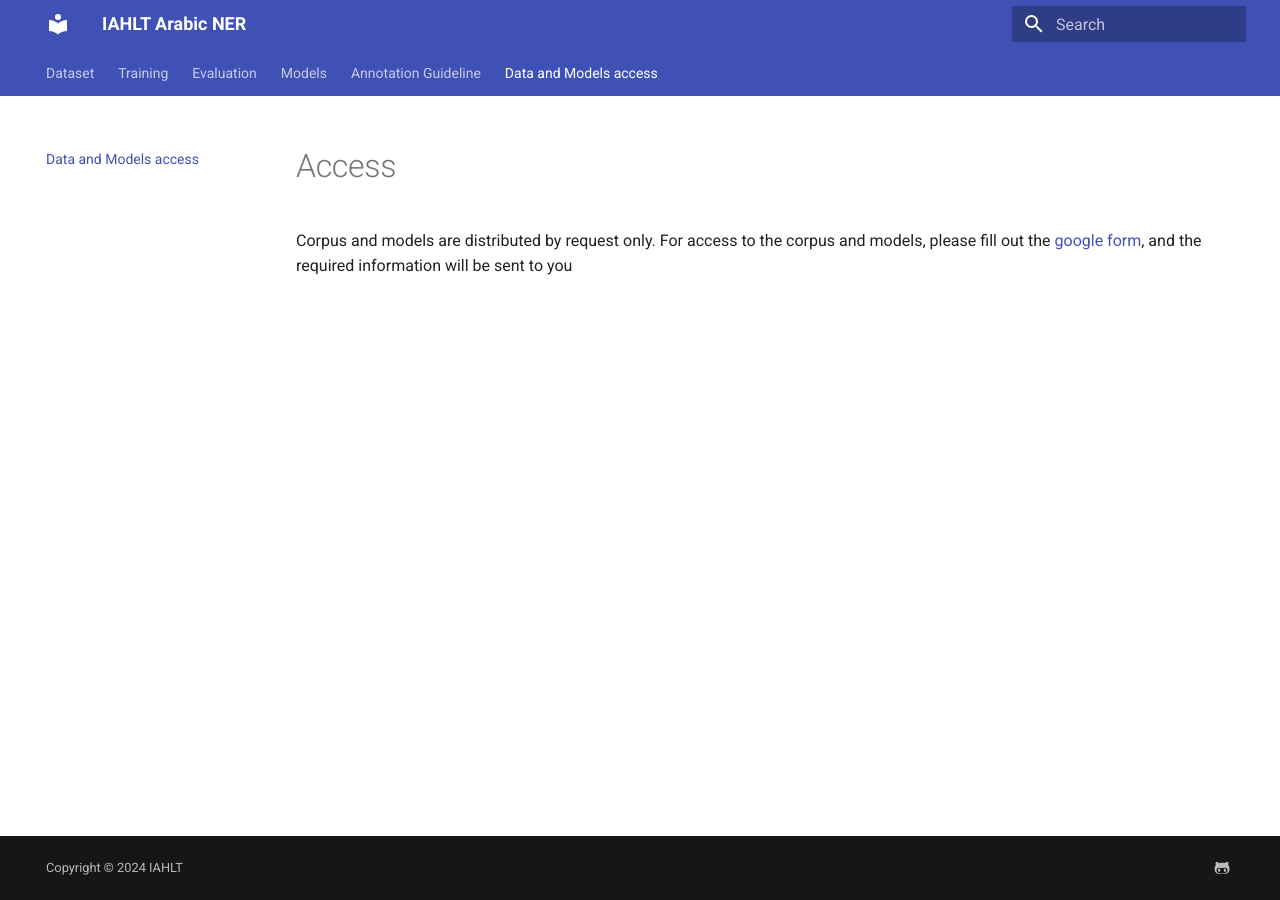
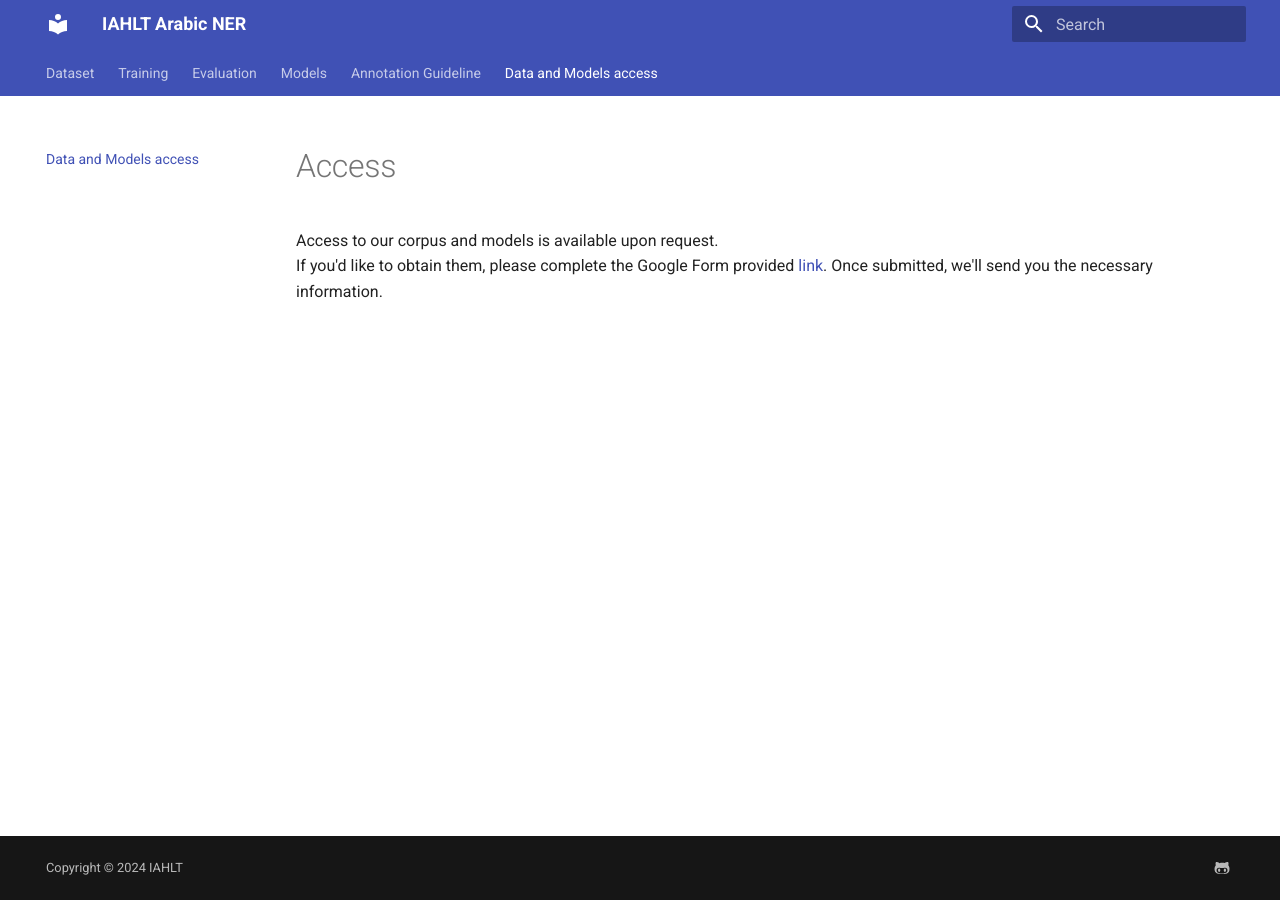
Before and after one commit to IAHLT/arabic_ner, an MkDocs documentation site: the page built from docs/access.md, in a window 1280 px wide. Built offline with MkDocs 1.6.1 and Material for MkDocs 9.7.7, drawn with Linux system fonts in a browser that asks for light colours.

Commit message:
Update access.md

```diff
--- a/docs/access.md
+++ b/docs/access.md
@@ -1,4 +1,4 @@
 # Access
 
-Corpus and models are distributed by request only.
-For access to the corpus and models, please fill out the [google form](https://forms.gle/v7jk3SJJBA5bqxCs5), and the required information will be sent to you
+Access to our corpus and models is available upon request.
+If you'd like to obtain them, please complete the Google Form provided [link](https://forms.gle/v7jk3SJJBA5bqxCs5). Once submitted, we'll send you the necessary information.
```
